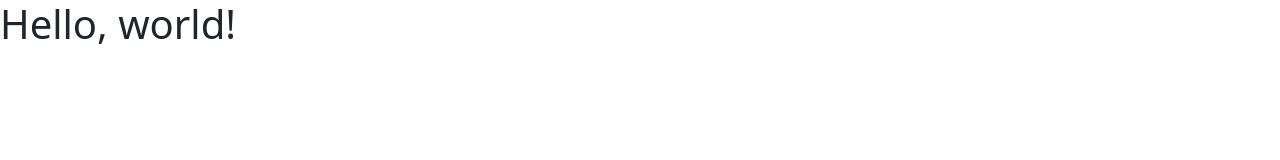
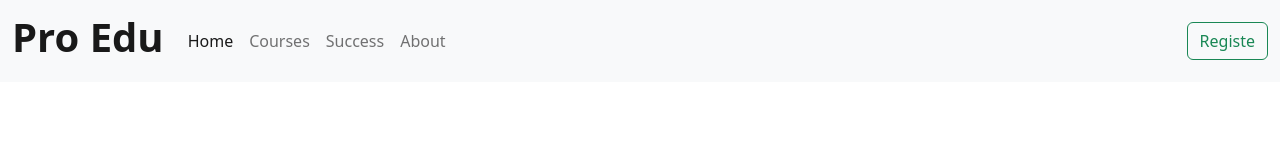
Before and after one commit to alamin363/edtech-website, a plain HTML site: page index.html in a window 1280 px wide. Drawn offline with nearby package versions, Linux system fonts and the light colour scheme.

Commit message:
navbar add

```diff
--- a/index.html
+++ b/index.html
@@ -7,7 +7,45 @@
     <link href="https://cdn.jsdelivr.net/npm/bootstrap@5.2.0/dist/css/bootstrap.min.css" rel="stylesheet" integrity="sha384-gH2yIJqKdNHPEq0n4Mqa/HGKIhSkIHeL5AyhkYV8i59U5AR6csBvApHHNl/vI1Bx" crossorigin="anonymous">
   </head>
   <body>
-    <h1>Hello, world!</h1>
+  <header>
+    <!-- NAV SECtion -->
+    <nav class="navbar navbar-expand-lg bg-light">
+      <div class="container-fluid">
+        <a class="navbar-brand" href="#"><h1 class="fw-bold">Pro Edu</h1></a>
+        <button class="navbar-toggler" type="button" data-bs-toggle="collapse" data-bs-target="#navbarSupportedContent" aria-controls="navbarSupportedContent" aria-expanded="false" aria-label="Toggle navigation">
+          <span class="navbar-toggler-icon"></span>
+        </button>
+        <div class="collapse navbar-collapse" id="navbarSupportedContent">
+          <ul class="navbar-nav me-auto mb-2 mb-lg-0">
+            <li class="nav-item">
+              <a class="nav-link active" aria-current="page" href="#">Home </a>
+            </li>
+            <li class="nav-item">
+              <a class="nav-link" href="#">Courses </a>
+            </li>
+            <li class="nav-item dropdown">
+              <a class="nav-link">
+                Success
+              </a>
+              <ul class="dropdown-menu">
+                <li><a class="dropdown-item" href="#">Action</a></li>
+                <li><a class="dropdown-item" href="#">Another action</a></li>
+                <li><hr class="dropdown-divider"></li>
+                <li><a class="dropdown-item" href="#">Something else here</a></li>
+              </ul>
+            </li>
+            <li class="nav-item">
+              <a class="nav-link">About </a>
+            </li>
+          </ul>
+          <form class="d-flex" role="search">
+            <button class="btn btn-outline-success" type="submit">Registe</button>
+          </form>
+        </div>
+      </div>
+    </nav>
+  </header>
+
     <script src="https://cdn.jsdelivr.net/npm/bootstrap@5.2.0/dist/js/bootstrap.bundle.min.js" integrity="sha384-A3rJD856KowSb7dwlZdYEkO39Gagi7vIsF0jrRAoQmDKKtQBHUuLZ9AsSv4jD4Xa" crossorigin="anonymous"></script>
   </body>
 </html>
```
